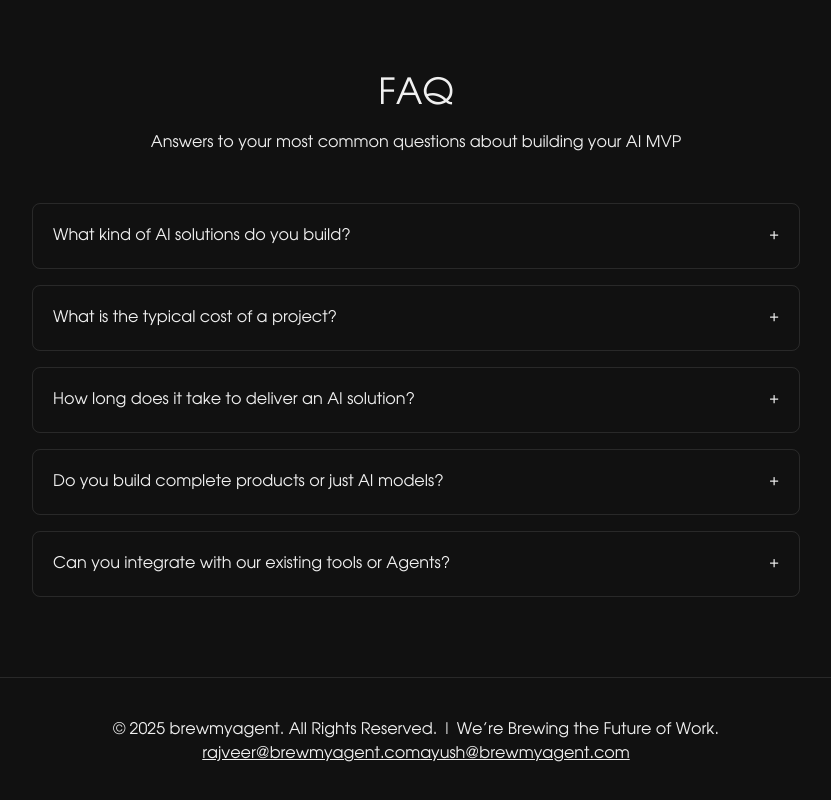
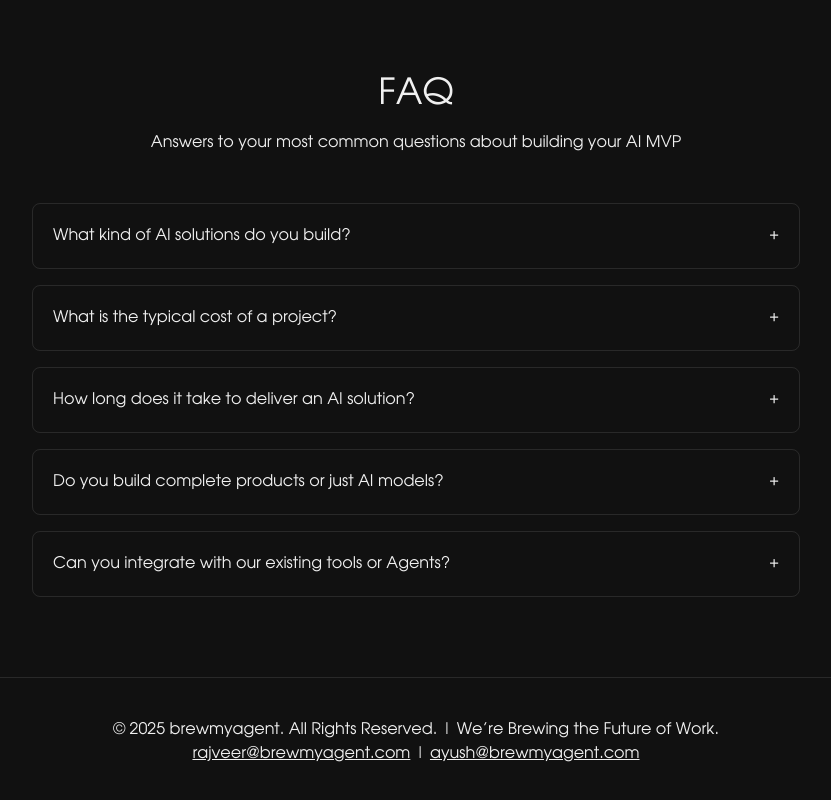
Before and after one commit to 0xayushM/brew-my-agent-2, a Next.js app: page / in a window 1280 px wide. Shown: the part 7152-7952 px from the top of the page, without its empty margins (224-1055 px from the left). Built offline with nearby package versions, Linux system fonts and the light colour scheme.

Commit message:
footer changes

```diff
--- a/src/components/Footer.tsx
+++ b/src/components/Footer.tsx
@@ -5,6 +5,8 @@
         <p className="text-textMedium">
           &copy; {new Date().getFullYear()} brewmyagent. All Rights Reserved. | We&apos;re Brewing the Future of Work.<br />
           <a href="mailto:rajveer@brewmyagent.com" className="underline hover:text-primaryAccent">rajveer@brewmyagent.com</a>
+          <br className="md:hidden"/>
+          <span className="hidden md:inline"> | </span>
           <a href="mailto:ayush@brewmyagent.com" className="underline hover:text-primaryAccent">ayush@brewmyagent.com</a>
         </p>
       </div>
```
